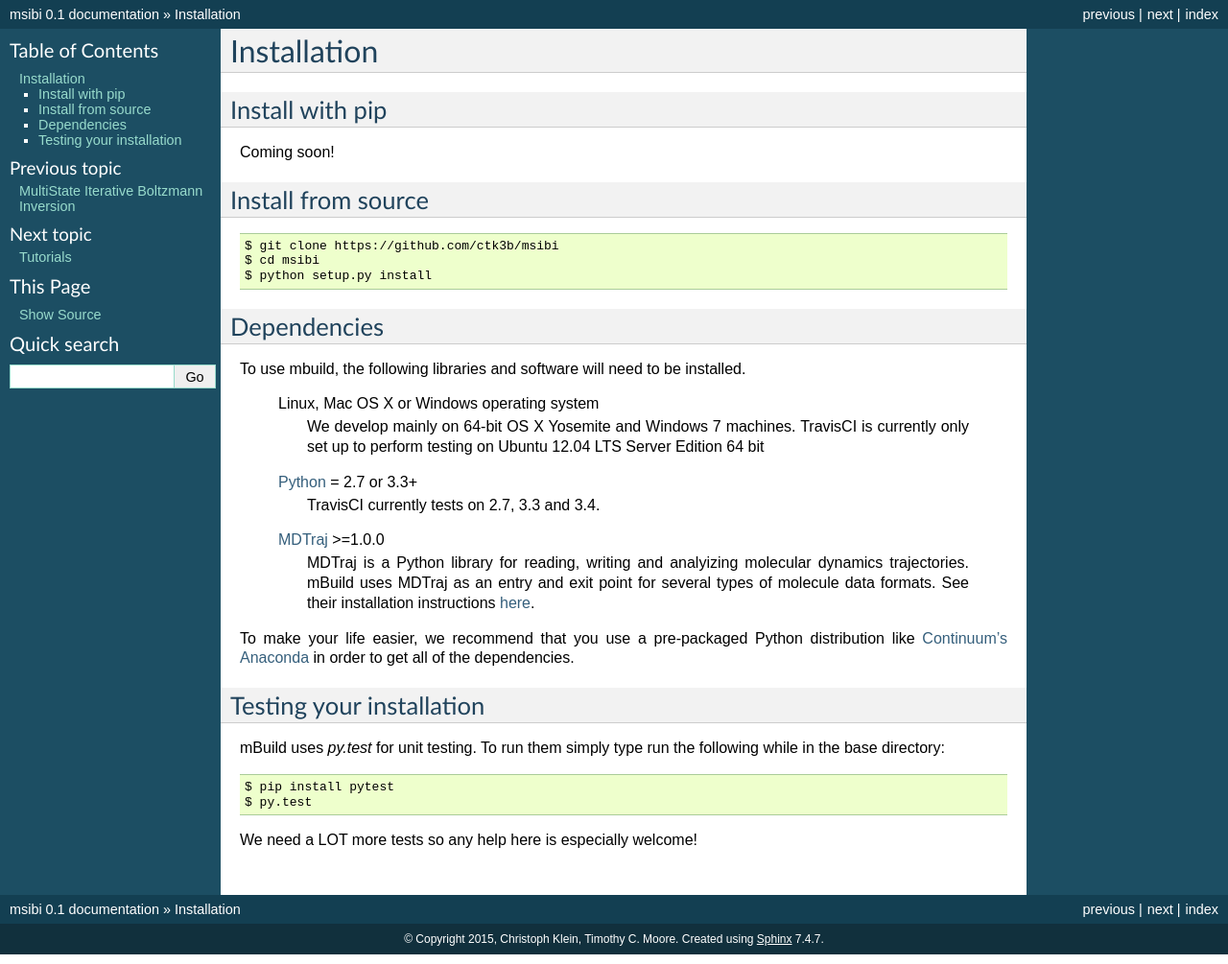
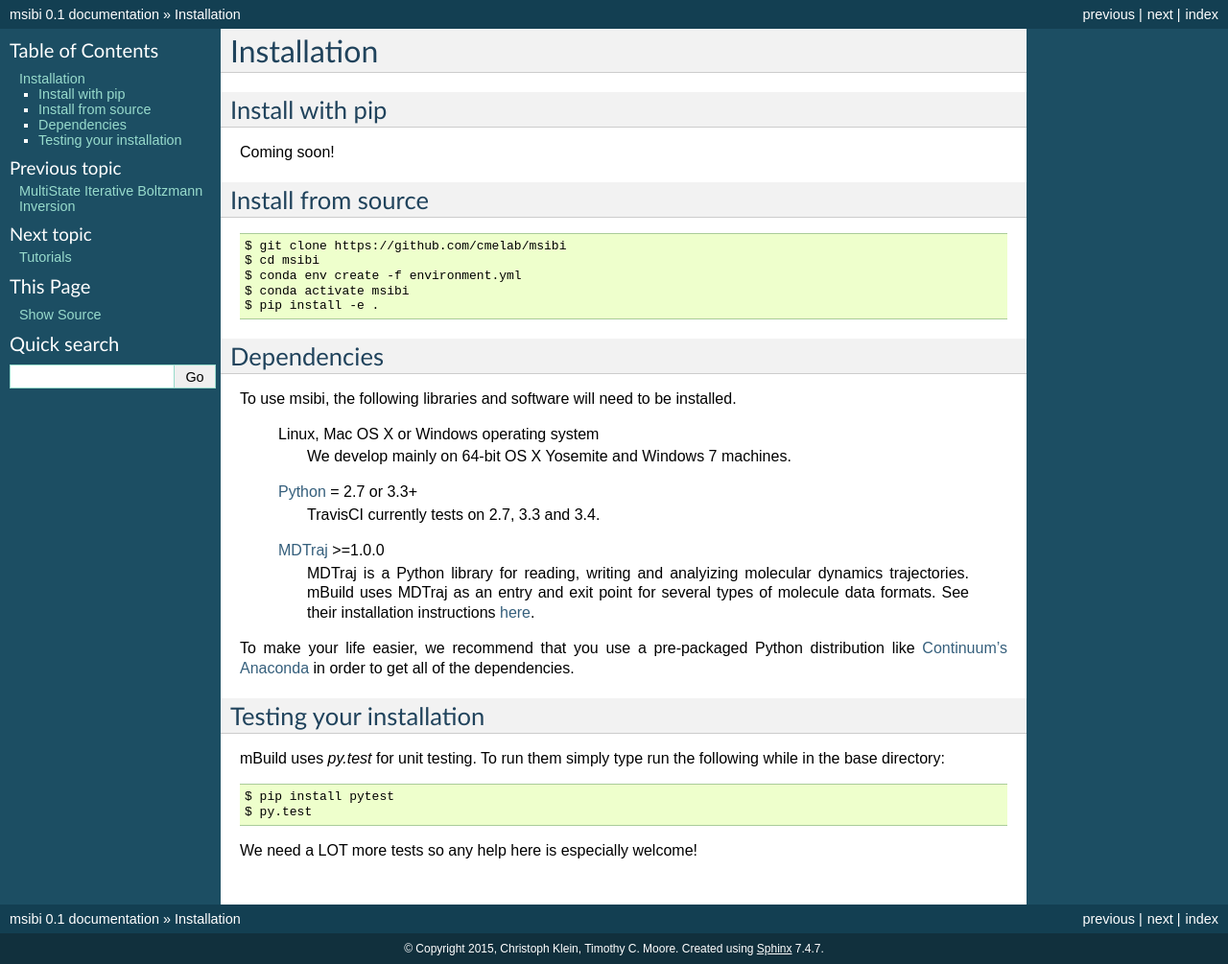
Before and after one commit to mosdef-hub/msibi, a Sphinx documentation site: the page built from docs/installation.rst, in a window 1280 px wide. Shown: the whole page at 96% size. Built offline with Sphinx 7.4.7, drawn with Linux system fonts in a browser that asks for light colours; formulas are drawn with MathJax 3.

Commit message:
update installation

```diff
--- a/docs/installation.rst
+++ b/docs/installation.rst
@@ -10,18 +10,18 @@ Install from source
 -------------------
 ::
 
-    $ git clone https://github.com/ctk3b/msibi
+    $ git clone https://github.com/cmelab/msibi
     $ cd msibi
-    $ python setup.py install
+    $ conda env create -f environment.yml
+    $ conda activate msibi
+    $ pip install -e .
 
 Dependencies
 ------------
-To use mbuild, the following libraries and software will need to be installed.
+To use msibi, the following libraries and software will need to be installed.
 
     Linux, Mac OS X or Windows operating system
         We develop mainly on 64-bit OS X Yosemite and Windows 7 machines.
-        TravisCI is currently only set up to perform testing on Ubuntu 12.04
-        LTS Server Edition 64 bit
 
     `Python <http://python.org>`_ = 2.7 or 3.3+
         TravisCI currently tests on 2.7, 3.3 and 3.4.
```
